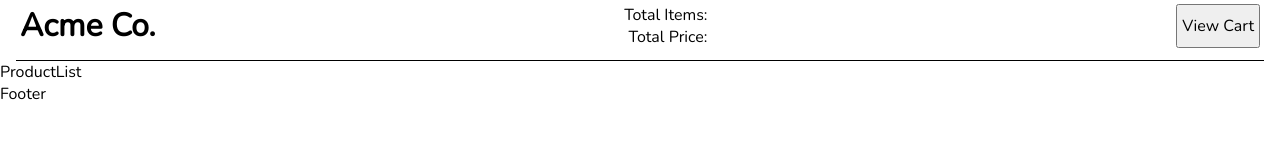
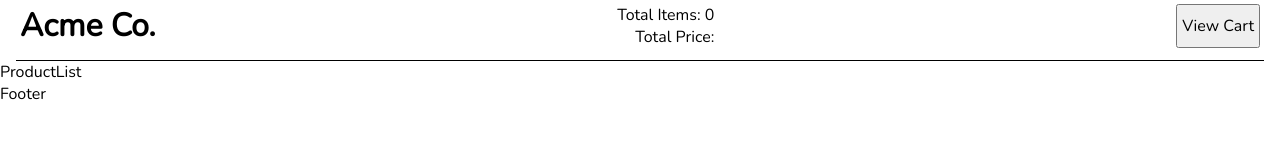
Before and after one commit to stone-com/shopping-cart-typescript-react, a React (Vite) app: page / in a window 1280 px wide. Shown: the top 160 px of the page. Built offline with nearby package versions, Linux system fonts and the light colour scheme.

Commit message:
useCart custom hook

```diff
--- a/src/components/Header.tsx
+++ b/src/components/Header.tsx
@@ -1,4 +1,5 @@
 import Nav from './Nav';
+import useCart from '../hooks/useCart';
 
 type PropsType = {
   viewCart: boolean;
@@ -6,13 +7,15 @@
 };
 
 const Header = ({ viewCart, setViewCart }: PropsType) => {
+  const { totalItems, totalPrice } = useCart();
+
   const content = (
     <header className='header'>
       <div className='header__title-bar'>
         <h1>Acme Co.</h1>
         <div className='header__price-box'>
-          <p>Total Items:</p>
-          <p>Total Price:</p>
+          <p>Total Items: {totalItems}</p>
+          <p>Total Price: {totalPrice}</p>
         </div>
         <Nav viewCart={viewCart} setViewCart={setViewCart} />
       </div>
--- /dev/null
+++ b/src/hooks/useCart.tsx
@@ -0,0 +1,9 @@
+import { useContext } from 'react';
+import CartContext from '../context/CartProvider';
+import { UseCartContextType } from '../context/CartProvider';
+
+const useCart = (): UseCartContextType => {
+  return useContext(CartContext);
+};
+
+export default useCart;
```
